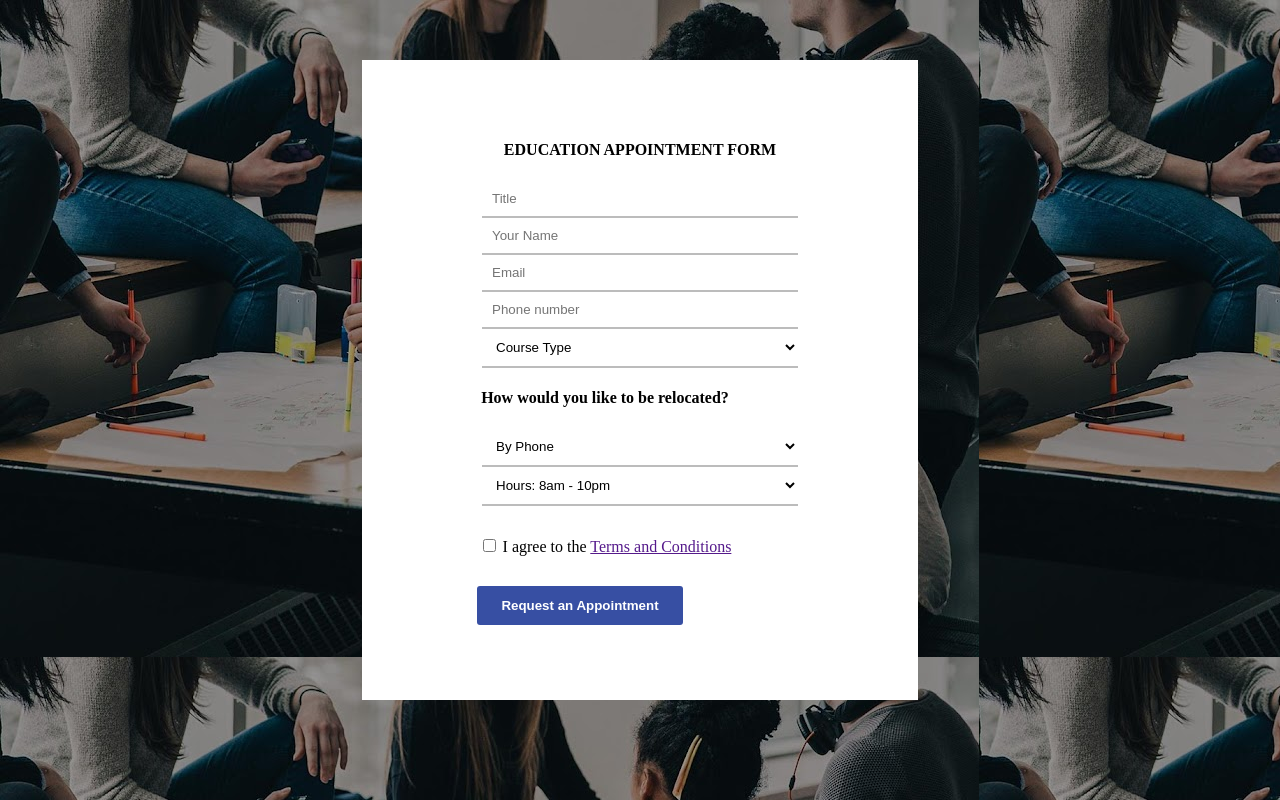
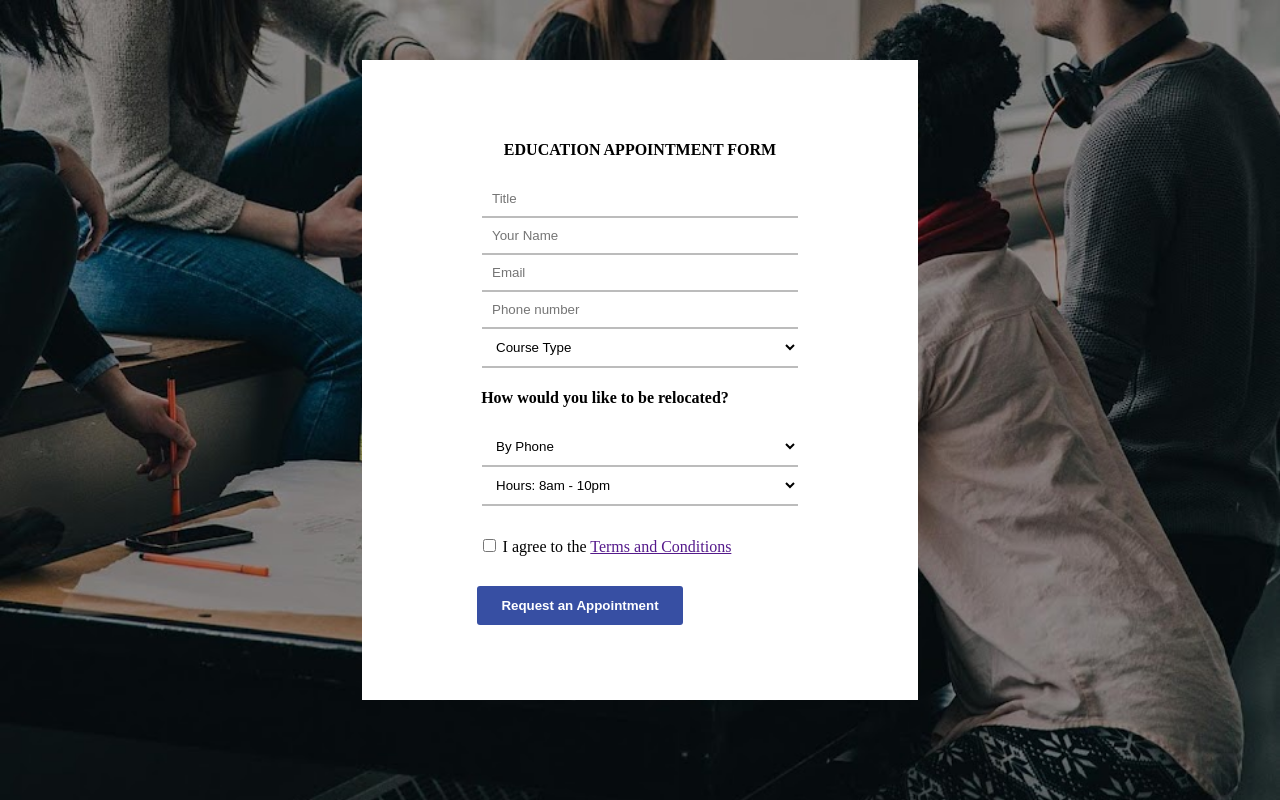
Before and after one commit to suryanshuverma/Html-and-Css-Task, a plain HTML site: page index.html in a window 1280 px wide. Drawn offline with Linux system fonts and the light colour scheme.

Commit message:
Update style.css

```diff
--- a/style.css
+++ b/style.css
@@ -1,5 +1,8 @@
 body {
   background-image: url("unnamed.jpg");
+  height: 100%;
+  background-repeat: no-repeat;
+  background-size: cover;
  }
 
 form {
```
